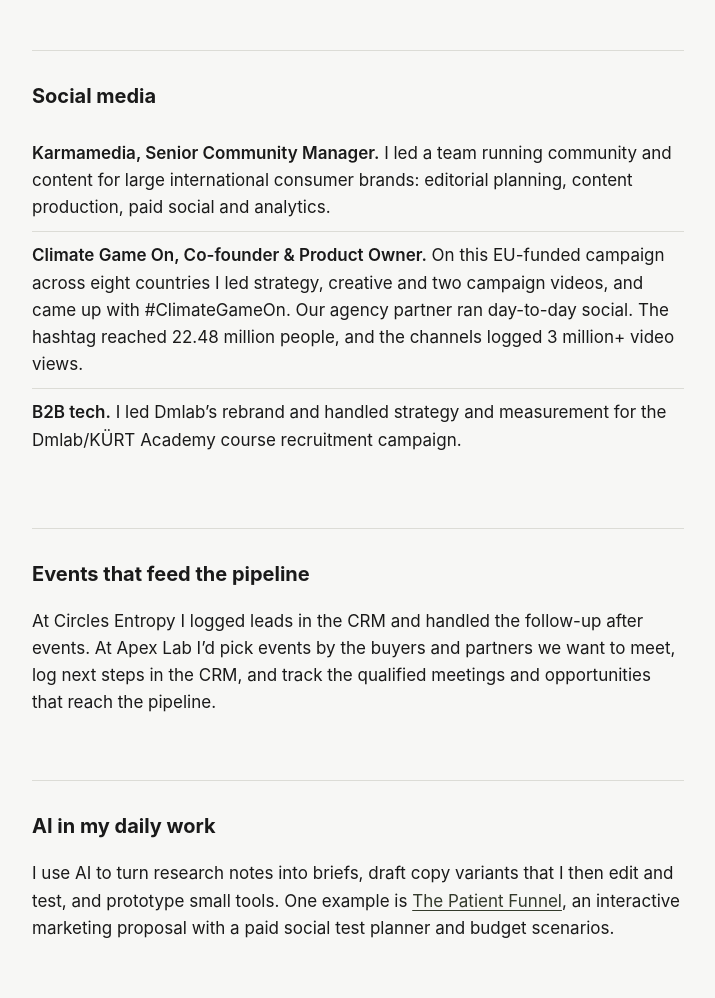
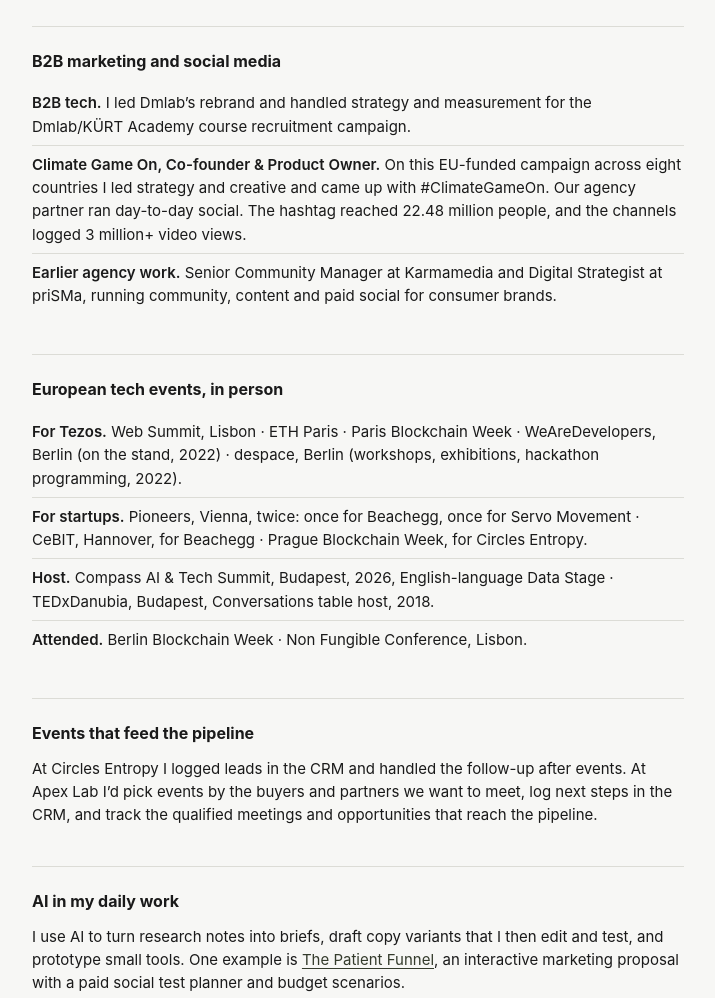
Before and after one commit to KittiBorissza/kitti.borissza.com, a plain HTML site: page apex-lab/index.html in a window 1280 px wide. Shown: the part 820-1818 px from the top of the page, without its empty margins (282-997 px from the left). Drawn offline with Linux system fonts and the light colour scheme.

Commit message:
Apex Lab page: lead with event, B2B first, compact sections, events list (v10) (#33)
Co-authored-by: Cursor Agent <cursoragent@cursor.com>
Co-authored-by: Kitti Borissza <KittiBorissza@users.noreply.github.com>

```diff
--- a/apex-lab/index.html
+++ b/apex-lab/index.html
@@ -55,11 +55,15 @@
   .portfolio { margin-top: 20px; color: var(--muted); font-size: 15px; }
   footer { margin-top: 64px; padding-top: 24px; padding-bottom: 64px; }
   footer p { border-top: 1px solid var(--rule); padding-top: 24px; color: var(--muted); font-size: 15px; }
+  .compact { margin-top: 40px; padding-top: 24px; font-size: 15px; line-height: 1.55; }
+  .compact h2 { font-size: 16px; margin-bottom: 12px; }
+  .compact li { padding: 7px 0; }
   @media (max-width: 520px) {
     body { font-size: 16px; }
     header { padding-top: 48px; }
     h1 { font-size: 26px; }
     section { margin-top: 48px; }
+    .compact { margin-top: 32px; font-size: 15px; }
     .steps div { grid-template-columns: 1fr; gap: 4px; }
     .steps dt { padding-top: 0; }
     .split { grid-template-columns: 1fr; gap: 24px; }
@@ -94,26 +98,36 @@
     <p class="portfolio">London was one of seven hackathons I worked on at TZ Connect, with roughly 3,000 participants across them.</p>
   </section>
 
-  <section aria-labelledby="social">
-    <h2 id="social">Social media</h2>
+  <section aria-labelledby="social" class="compact">
+    <h2 id="social">B2B marketing and social media</h2>
     <ul>
-      <li><span class="label">Karmamedia, Senior Community Manager.</span> I led a team running community and content for large international consumer brands: editorial planning, content production, paid social and analytics.</li>
-      <li><span class="label">Climate Game On, Co-founder &amp; Product Owner.</span> On this EU-funded campaign across eight countries I led strategy, creative and two campaign videos, and came up with #ClimateGameOn. Our agency partner ran day-to-day social. The hashtag reached 22.48 million people, and the channels logged 3 million+ video views.</li>
       <li><span class="label">B2B tech.</span> I led Dmlab’s rebrand and handled strategy and measurement for the Dmlab/KÜRT Academy course recruitment campaign.</li>
+      <li><span class="label">Climate Game On, Co-founder &amp; Product Owner.</span> On this EU-funded campaign across eight countries I led strategy and creative and came up with #ClimateGameOn. Our agency partner ran day-to-day social. The hashtag reached 22.48 million people, and the channels logged 3 million+ video views.</li>
+      <li><span class="label">Earlier agency work.</span> Senior Community Manager at Karmamedia and Digital Strategist at priSMa, running community, content and paid social for consumer brands.</li>
     </ul>
   </section>
 
-  <section aria-labelledby="pipeline">
+  <section aria-labelledby="events" class="compact">
+    <h2 id="events">European tech events, in person</h2>
+    <ul>
+      <li><span class="label">For Tezos.</span> Web Summit, Lisbon · ETH Paris · Paris Blockchain Week · WeAreDevelopers, Berlin (on the stand, 2022) · despace, Berlin (workshops, exhibitions, hackathon programming, 2022).</li>
+      <li><span class="label">For startups.</span> Pioneers, Vienna, twice: once for Beachegg, once for Servo Movement · CeBIT, Hannover, for Beachegg · Prague Blockchain Week, for Circles Entropy.</li>
+      <li><span class="label">Host.</span> Compass AI &amp; Tech Summit, Budapest, 2026, English-language Data Stage · TEDxDanubia, Budapest, Conversations table host, 2018.</li>
+      <li><span class="label">Attended.</span> Berlin Blockchain Week · Non Fungible Conference, Lisbon.</li>
+    </ul>
+  </section>
+
+  <section aria-labelledby="pipeline" class="compact">
     <h2 id="pipeline">Events that feed the pipeline</h2>
     <p>At Circles Entropy I logged leads in the CRM and handled the follow-up after events. At Apex Lab I’d pick events by the buyers and partners we want to meet, log next steps in the CRM, and track the qualified meetings and opportunities that reach the pipeline.</p>
   </section>
 
-  <section aria-labelledby="ai">
+  <section aria-labelledby="ai" class="compact">
     <h2 id="ai">AI in my daily work</h2>
     <p>I use AI to turn research notes into briefs, draft copy variants that I then edit and test, and prototype small tools. One example is <a href="https://kittiborissza.github.io/the-patient-funnel/">The Patient Funnel</a>, an interactive marketing proposal with a paid social test planner and budget scenarios.</p>
   </section>
 
-  <section aria-labelledby="why">
+  <section aria-labelledby="why" class="compact">
     <h2 id="why">Why Apex Lab</h2>
     <p>I do my best work in small remote teams where everyone shapes the plan. I co-founded SocialFokus and co-created SummerOffice, a summer co-living space that brought together about 100 people from five continents. That’s where I learned to practise participatory leadership. At Hacker Paradise I facilitated a travelling remote-work community, so a fully remote team that meets in person a few times a year feels natural to me.</p>
   </section>
```
